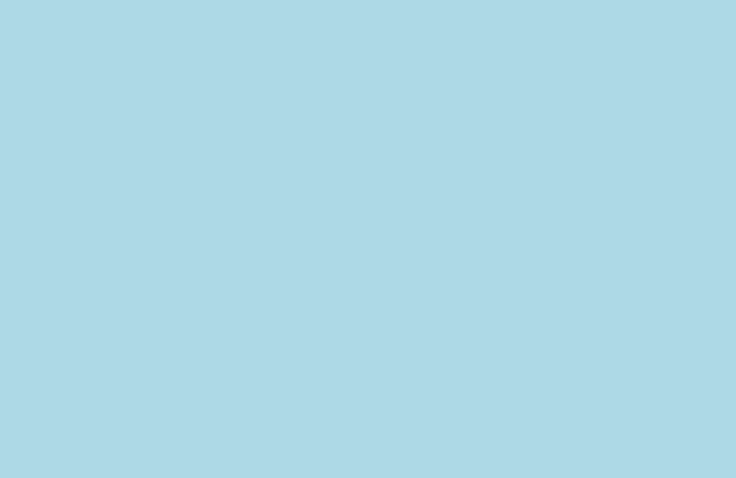
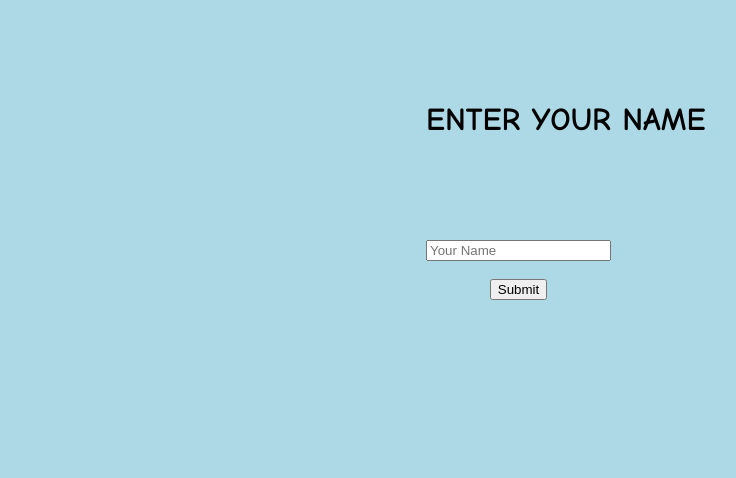
Before and after one commit to Dara-Sy/ice-cream-game, a website: page index.html in a window 1280 px wide. Both pictures are taken after a click on the button "START GAME". Shown: the top 478 px of the page, without its empty margins (22-758 px from the left). Drawn offline with nearby package versions, Linux system fonts and the light colour scheme.

Commit message:
adding form

```diff
--- a/index.html
+++ b/index.html
@@ -24,13 +24,36 @@
         </div>
 
 
-      <button> START GAME </button>
+      <div class = "startButton">
+        <button> START GAME </button>
+      </div>
+
         <div class = "landCone1">
            <img src = "pics/landingcone.png" width = "100">
           </div>
     </div>
   </section>
 </div>
+
+
+<!-- FORM VIEW -->
+
+<div id = "formView">
+
+  <div class = "containerForm">
+
+    <!-- <label for="lname">Last Name</label> -->
+    <h1> ENTER YOUR NAME </h1>
+    <input type="text" name="Name" placeholder="Your Name"> <br> <br>
+    <div class = "submit">
+      <input type="submit" value="Submit">
+
+    </div> <!-- closes submit div -->
+
+  </div> <!-- closes container div -->
+
+</div> <!-- closes formView div -->
+
 
 <!-- GAME VIEW -->
 
--- a/index.js
+++ b/index.js
@@ -37,18 +37,33 @@ function myMove() {
 }
 
 
-$('button').click(function(e) {
+$('.startButton').click(function(e) {
         $('#landingView').hide();
+        // $('#formView').hide();
+        $('#formView').show();
+        // $('#myAnimation').show();  // got a problem with IC showing up
+        // $('#gameView').show();
+
+        e.preventDefault();
+        // myMove();
+
+    });
+
+$('.submit').click(function(w) {
+        // $('#landingView').hide();
+        $('#formView').hide();
         $('#myAnimation').show();  // got a problem with IC showing up
         $('#gameView').show();
 
-        e.preventDefault();
+        w.preventDefault();
+        // call myMove, start game after submitting name
         myMove();
 
     });
 
 
 });
+
 function move() {
   // let x = $('#scoop').css('margin-top');
   let y= $('#cone').css('left');
--- a/style.css
+++ b/style.css
@@ -121,6 +121,15 @@ button{
 
 }
 
+#formView {
+  display: none;
+  position: absolute;
+  text-align: center;
+  top: 30%;
+  left: 35%;
+
+}
+
 
 
 @media only screen and (max-width: 600px) {
```
